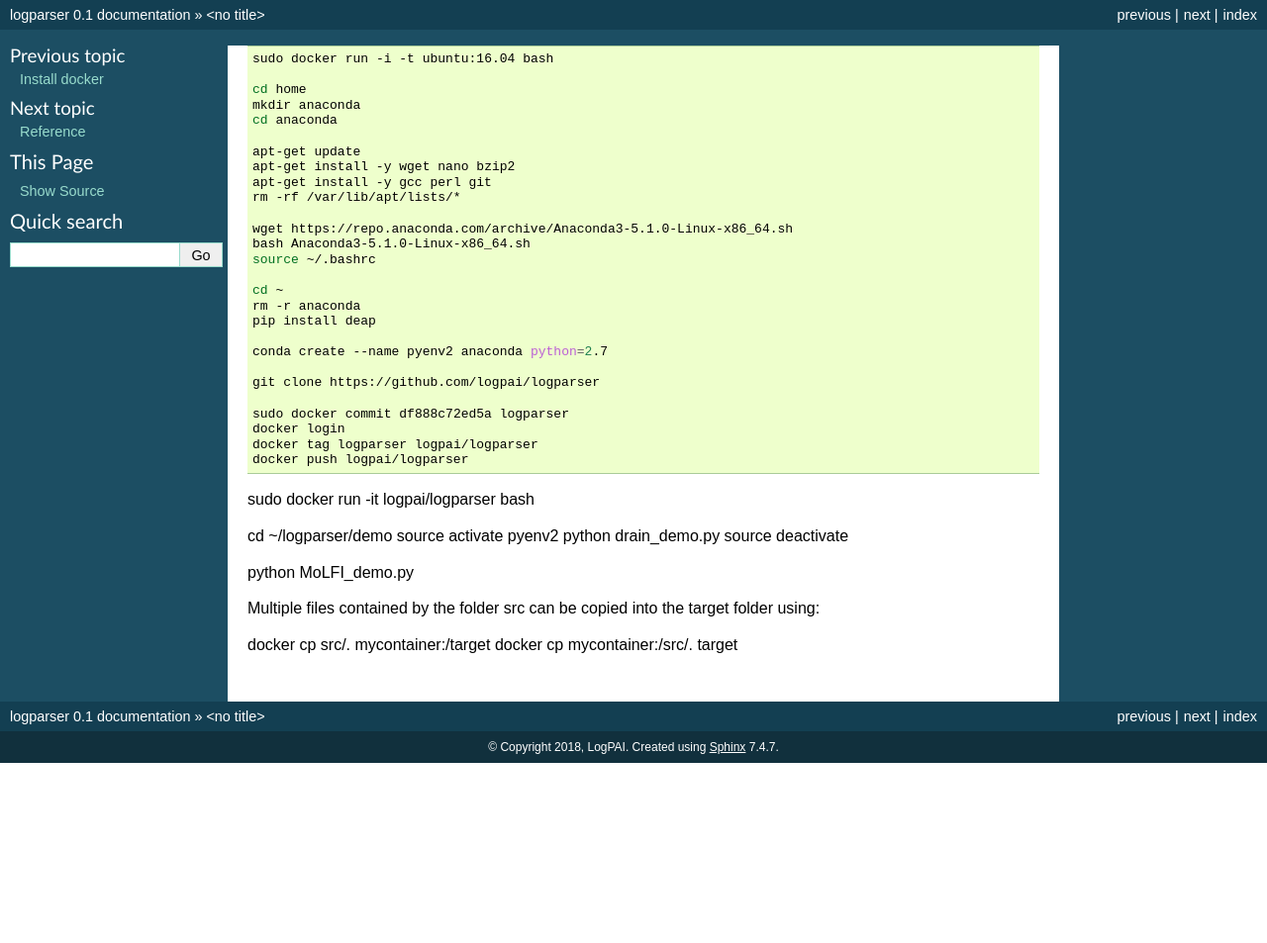
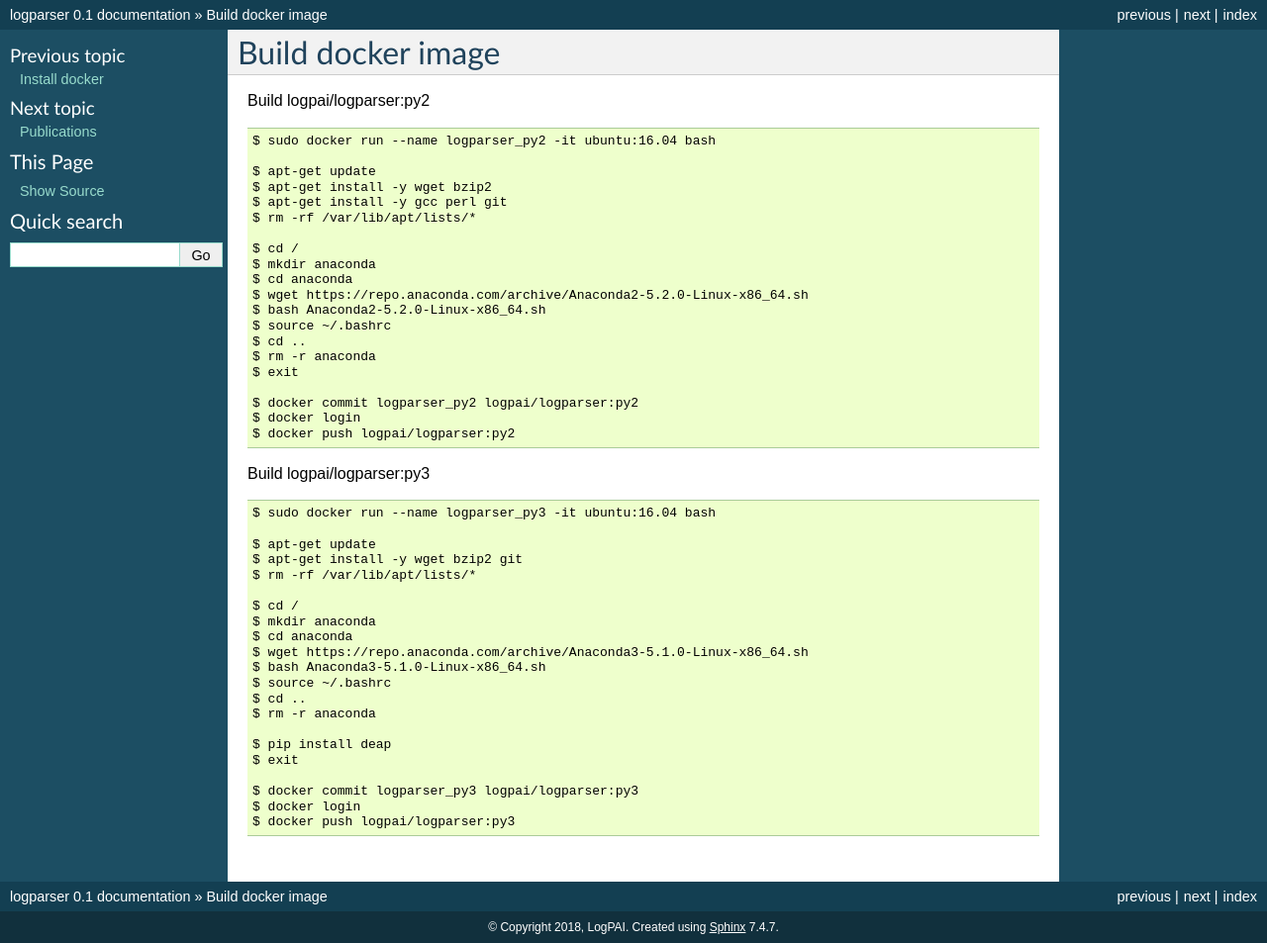
Before and after one commit to logpai/logparser, a Sphinx documentation site: the page built from docs/installation/build_docker_image.rst, in a window 1280 px wide. Shown: the whole page at 99% size. Built offline with Sphinx 7.4.7, drawn with Linux system fonts in a browser that asks for light colours; before the commit the page ends 900 px from its top, so only the background shows below that.

Commit message:
Update docs

````diff
--- a/docs/installation/build_docker_image.md
+++ /dev/null
@@ -1,44 +0,0 @@
-
-```Bash
-sudo docker run -i -t ubuntu:16.04 bash
-
-cd home
-mkdir anaconda
-cd anaconda
-
-apt-get update
-apt-get install -y wget nano bzip2
-apt-get install -y gcc perl git
-rm -rf /var/lib/apt/lists/*
-
-wget https://repo.anaconda.com/archive/Anaconda3-5.1.0-Linux-x86_64.sh
-bash Anaconda3-5.1.0-Linux-x86_64.sh
-source ~/.bashrc
-
-cd ~
-rm -r anaconda
-pip install deap
-
-conda create --name pyenv2 anaconda python=2.7
-
-git clone https://github.com/logpai/logparser
-
-sudo docker commit df888c72ed5a logparser
-docker login
-docker tag logparser logpai/logparser
-docker push logpai/logparser
-```
-
-sudo docker run -it logpai/logparser bash
-
-cd ~/logparser/demo
-source activate pyenv2
-python drain_demo.py
-source deactivate
-
-python MoLFI_demo.py
-
-Multiple files contained by the folder src can be copied into the target folder using:
-
-docker cp src/. mycontainer:/target
-docker cp mycontainer:/src/. target
--- /dev/null
+++ b/docs/installation/build_docker_image.rst
@@ -0,0 +1,52 @@
+Build docker image
+==================
+
+Build logpai/logparser:py2
+::
+
+    $ sudo docker run --name logparser_py2 -it ubuntu:16.04 bash
+
+    $ apt-get update
+    $ apt-get install -y wget bzip2
+    $ apt-get install -y gcc perl git
+    $ rm -rf /var/lib/apt/lists/*
+
+    $ cd /
+    $ mkdir anaconda
+    $ cd anaconda
+    $ wget https://repo.anaconda.com/archive/Anaconda2-5.2.0-Linux-x86_64.sh
+    $ bash Anaconda2-5.2.0-Linux-x86_64.sh
+    $ source ~/.bashrc
+    $ cd ..
+    $ rm -r anaconda
+    $ exit
+
+    $ docker commit logparser_py2 logpai/logparser:py2
+    $ docker login
+    $ docker push logpai/logparser:py2
+
+
+Build logpai/logparser:py3
+::
+
+    $ sudo docker run --name logparser_py3 -it ubuntu:16.04 bash
+
+    $ apt-get update
+    $ apt-get install -y wget bzip2 git
+    $ rm -rf /var/lib/apt/lists/*
+
+    $ cd /
+    $ mkdir anaconda
+    $ cd anaconda
+    $ wget https://repo.anaconda.com/archive/Anaconda3-5.1.0-Linux-x86_64.sh
+    $ bash Anaconda3-5.1.0-Linux-x86_64.sh
+    $ source ~/.bashrc
+    $ cd ..
+    $ rm -r anaconda
+
+    $ pip install deap
+    $ exit
+
+    $ docker commit logparser_py3 logpai/logparser:py3
+    $ docker login
+    $ docker push logpai/logparser:py3
--- a/docs/installation/dependency.rst
+++ b/docs/installation/dependency.rst
@@ -2,6 +2,7 @@
 ==========
 
 The logparser toolkit has the following requirements by default. We recommend users to use `Anaconda <https://www.anaconda.com/download/#linux>`_, which is a popular Python data science platform with many common packages pre-installed.
+
 - python 2.7
 - scipy
 - numpy
@@ -9,6 +10,7 @@
 - pandas
 
 Some tools have additional dependency requirements:
+
 - SLCT: gcc 4.8.5
 - LogCluster: perl 5.22
 - MoLFI: python 3.6, deap 1.2.2
--- a/docs/installation/install_docker.rst
+++ b/docs/installation/install_docker.rst
@@ -11,7 +11,7 @@
 
 - **Ubuntu 14.04**
 
-    Install `linux-image-extra-*` to allow Docker to use the aufs storage drivers.
+    Install `**linux-image-extra-***` to allow Docker to use the aufs storage drivers.
     ::
 
         $ sudo apt-get update
````
Also changed, not shown: docs/demo.rst (+7 -7 lines), docs/publication.rst (renamed from docs/publication.md, +8 -8 lines).
